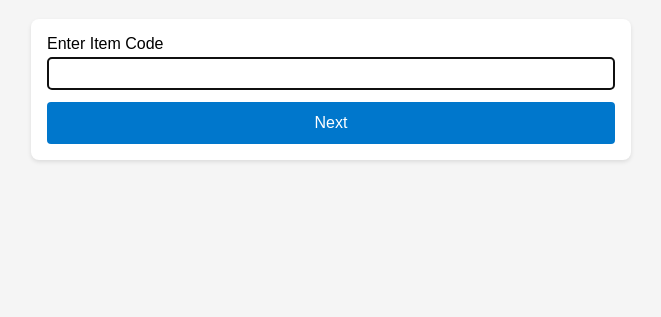
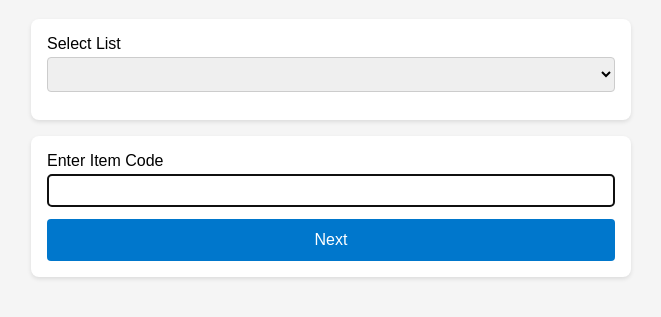
Before and after one commit to KarshBa/INVENTORY_APP, a website: page public/user.html in a window 1280 px wide. Shown: the part 77-394 px from the top of the page, without its empty margins (309-970 px from the left). Drawn offline with Linux system fonts and the light colour scheme; no server answers.

Commit message:
Update user.html

```diff
--- a/public/user.html
+++ b/public/user.html
@@ -11,13 +11,17 @@
   <div class="container">
     <h1>Inventory Shrink Tracker</h1>
 
+<!-- ① LIST card – must be first so the JS can populate it -->
+<div class="card" id="list-card">
+  <label for="listSelect">Select List</label>
+  <select id="listSelect"></select>
+</div>
     <!-- Add the Code-Entry form here -->
 <form id="code-form" class="card">
   <label for="itemCode">Enter Item Code</label>
   <input type="text" id="itemCode" required />
   <button type="submit">Next</button>
 </form>
-
     <!--  user.html  — keep everything else the same, only replace this <form>  -->
 <form id="detail-form" class="card hidden">
 
```
